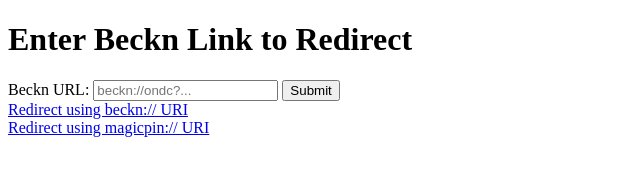
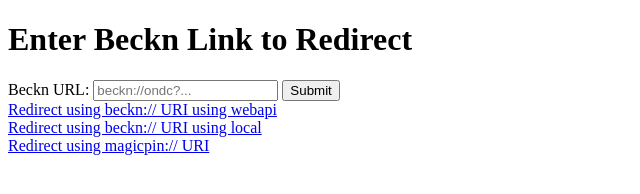
Before and after one commit to sonalishakya/sdk-experiments, a website: page index.html in a window 1280 px wide. Shown: the whole page, without its empty margins (0-640 px from the left). Drawn offline with Linux system fonts and the light colour scheme.

Commit message:
checking with different packageName

```diff
--- a/index.html
+++ b/index.html
@@ -13,8 +13,12 @@
         <button type="submit">Submit</button>
 	<br>
 	<a href="beckn://ondc?context.bpp_id=webapi.magicpin.in/oms_partner/ondc&context.domain=ONDC:RET11&message.intent.provider.id=985577&context.action=search">
-    	    Redirect using beckn:// URI
+    	    Redirect using beckn:// URI using webapi
 	</a>
+	<br>
+        <a href="beckn://ondc?context.bpp_id=com.magicpin.local/oms_partner/ondc&context.domain=ONDC:RET11&message.intent.provider.id=985577&context.action=search">
+            Redirect using beckn:// URI using local
+        </a>
 	<br>
 	<a href="magicpin://ondc?context.bpp_id=webapi.magicpin.in/oms_partner/ondc&context.domain=ONDC:RET11&message.intent.provider.id=985577&context.action=search">
 	    Redirect using magicpin:// URI
```
